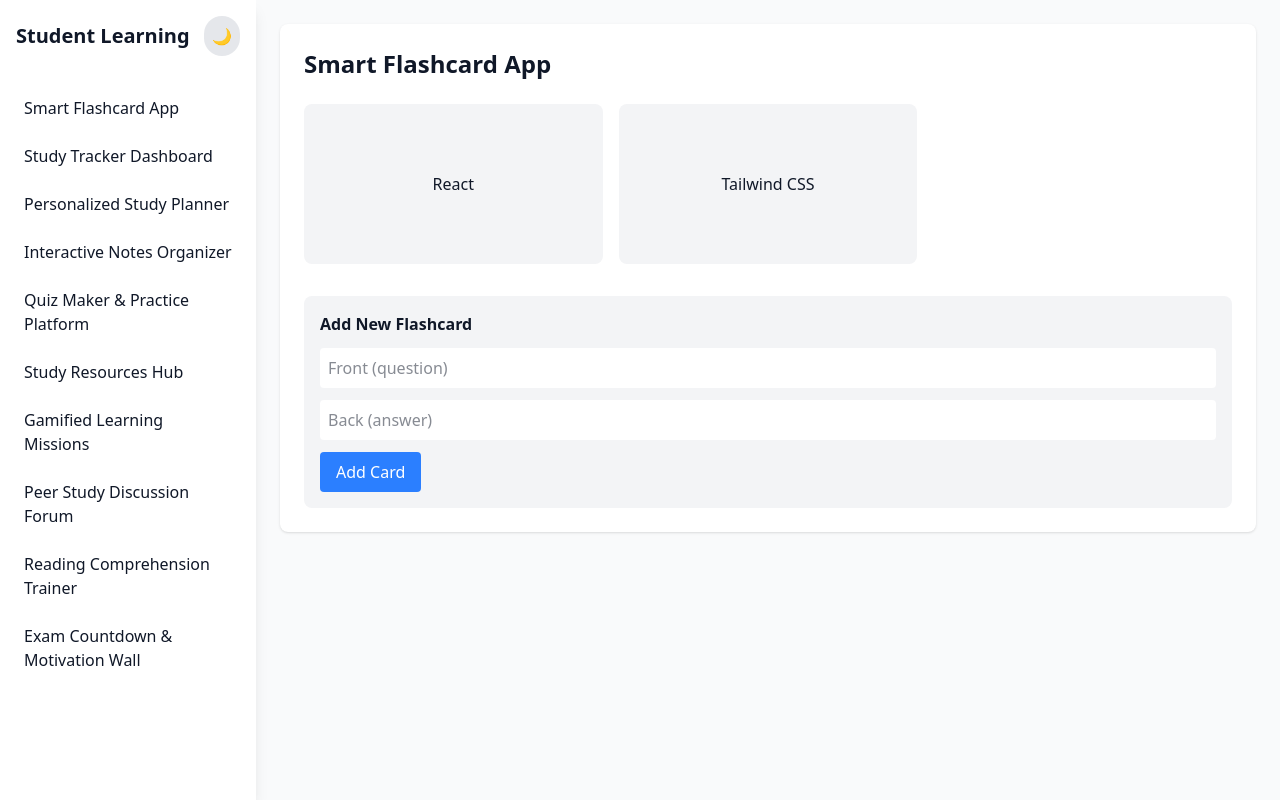
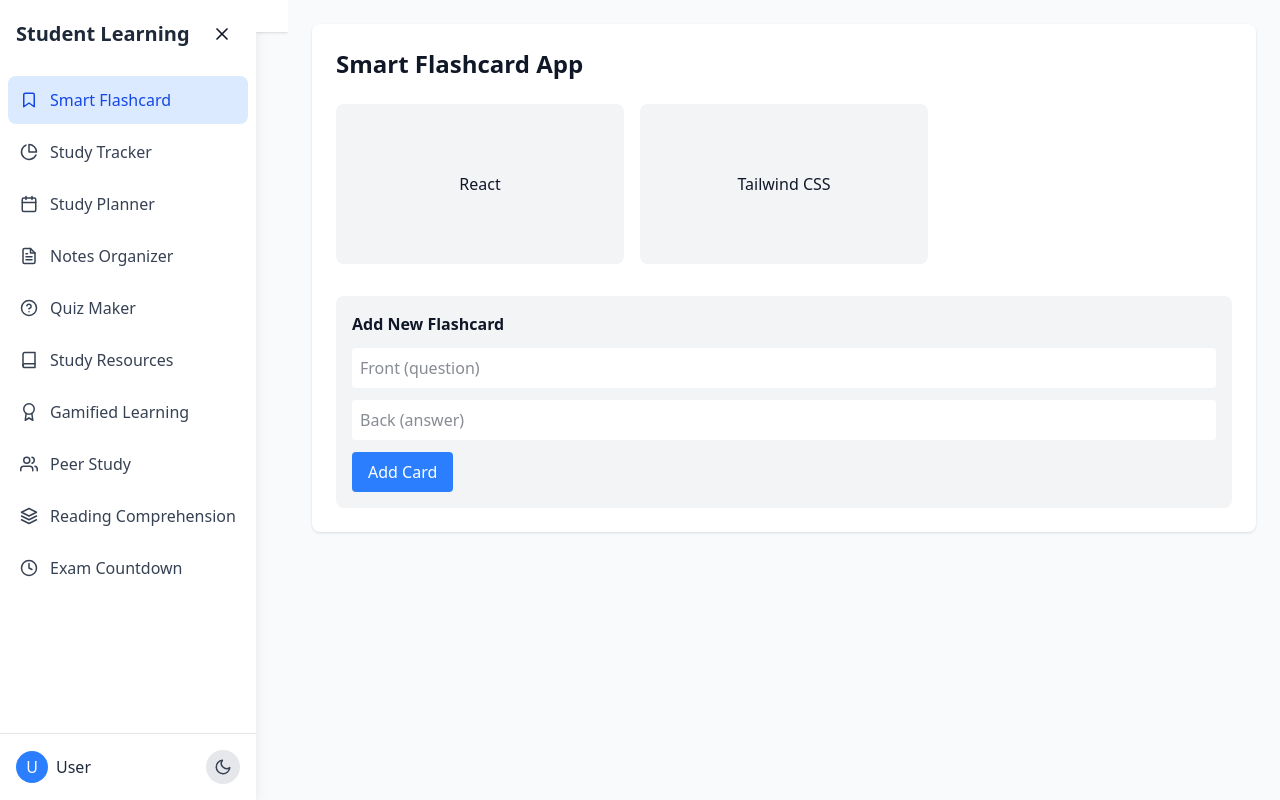
Before and after one commit to Hanifaseid/Student-guide, a React (Vite) app in the folder guider/: page / in a window 1280 px wide. Built offline with nearby package versions, Linux system fonts and the light colour scheme.

Commit message:
sidebar enhancement

```diff
--- a/guider/package.json
+++ b/guider/package.json
@@ -15,6 +15,7 @@
     "postcss": "^8.5.6",
     "react": "^19.1.0",
     "react-dom": "^19.1.0",
+    "react-icons": "^5.5.0",
     "tailwindcss": "^4.1.11"
   },
   "devDependencies": {
--- a/guider/src/components/Sidebar.jsx
+++ b/guider/src/components/Sidebar.jsx
@@ -1,42 +1,128 @@
+import { useState } from 'react';
+import {
+  FiHome,
+  FiBook,
+  FiCalendar,
+  FiFileText,
+  FiHelpCircle,
+  FiAward,
+  FiUsers,
+  FiClock,
+  FiSun,
+  FiMoon,
+  FiMenu,
+  FiX,
+  FiBookmark,
+  FiPieChart,
+  FiLayers
+} from 'react-icons/fi';
+
 const Sidebar = ({ darkMode, toggleDarkMode, setActiveComponent }) => {
+  const [isCollapsed, setIsCollapsed] = useState(false);
+  const [activeItem, setActiveItem] = useState('FlashcardApp');
+
   const menuItems = [
-    { name: 'FlashcardApp', label: 'Smart Flashcard App' },
-    { name: 'StudyTracker', label: 'Study Tracker Dashboard' },
-    { name: 'StudyPlanner', label: 'Personalized Study Planner' },
-    { name: 'NotesOrganizer', label: 'Interactive Notes Organizer' },
-    { name: 'QuizMaker', label: 'Quiz Maker & Practice Platform' },
-    { name: 'ResourcesHub', label: 'Study Resources Hub' },
-    { name: 'GamifiedLearning', label: 'Gamified Learning Missions' },
-    { name: 'DiscussionForum', label: 'Peer Study Discussion Forum' },
-    { name: 'ReadingTrainer', label: 'Reading Comprehension Trainer' },
-    { name: 'ExamCountdown', label: 'Exam Countdown & Motivation Wall' },
+    { name: 'FlashcardApp', label: 'Smart Flashcard', icon: <FiBookmark size={18} /> },
+    { name: 'StudyTracker', label: 'Study Tracker', icon: <FiPieChart size={18} /> },
+    { name: 'StudyPlanner', label: 'Study Planner', icon: <FiCalendar size={18} /> },
+    { name: 'NotesOrganizer', label: 'Notes Organizer', icon: <FiFileText size={18} /> },
+    { name: 'QuizMaker', label: 'Quiz Maker', icon: <FiHelpCircle size={18} /> },
+    { name: 'ResourcesHub', label: 'Study Resources', icon: <FiBook size={18} /> },
+    { name: 'GamifiedLearning', label: 'Gamified Learning', icon: <FiAward size={18} /> },
+    { name: 'DiscussionForum', label: 'Peer Study', icon: <FiUsers size={18} /> },
+    { name: 'ReadingTrainer', label: 'Reading Comprehension', icon: <FiLayers size={18} /> },
+    { name: 'ExamCountdown', label: 'Exam Countdown', icon: <FiClock size={18} /> },
   ];
 
+  const handleItemClick = (name) => {
+    setActiveItem(name);
+    setActiveComponent(name);
+  };
+
   return (
-    <div className={`w-64 p-4 ${darkMode ? 'bg-gray-800' : 'bg-white'} shadow-lg`}>
-      <div className="flex items-center justify-between mb-8">
-        <h1 className="text-xl font-bold">Student Learning</h1>
+    <div className="flex h-screen">
+      {/* Sidebar */}
+      <div
+        className={`${darkMode ? 'bg-gray-800' : 'bg-white'} shadow-lg transition-all duration-300 ease-in-out ${
+          isCollapsed ? 'w-20' : 'w-64'
+        }`}
+      >
+        <div className="flex flex-col h-full">
+          {/* Sidebar Header */}
+          <div className={`flex items-center ${isCollapsed ? 'justify-center p-4' : 'justify-between p-4'}`}>
+            {!isCollapsed && (
+              <h1 className={`text-xl font-bold ${darkMode ? 'text-white' : 'text-gray-800'}`}>Student Learning</h1>
+            )}
             <button
-          onClick={toggleDarkMode}
-          className={`p-2 rounded-full ${darkMode ? 'bg-gray-700 text-yellow-300' : 'bg-gray-200 text-gray-700'}`}
+              onClick={() => setIsCollapsed(!isCollapsed)}
+              className={`p-2 cursor-pointer rounded-full ${darkMode ? 'hover:bg-gray-700' : 'hover:bg-gray-100'}`}
             >
-          {darkMode ? '☀️' : '🌙'}
+              {isCollapsed ? <FiMenu size={20} /> : <FiX size={20} />}
             </button>
           </div>
-      <nav>
-        <ul className="space-y-2">
+
+          {/* Sidebar Menu */}
+          <nav className="flex-1 overflow-y-auto">
+            <ul className="space-y-1 p-2">
               {menuItems.map((item) => (
                 <li key={item.name}>
                   <button
-                onClick={() => setActiveComponent(item.name)}
-                className={`w-full text-left p-2 rounded ${darkMode ? 'hover:bg-gray-700' : 'hover:bg-gray-100'}`}
+                    onClick={() => handleItemClick(item.name)}
+                    className={`flex cursor-pointer items-center w-full p-3 rounded-lg transition-colors ${
+                      activeItem === item.name
+                        ? darkMode
+                          ? 'bg-blue-600 text-white'
+                          : 'bg-blue-100 text-blue-700'
+                        : darkMode
+                        ? 'hover:bg-gray-700 text-gray-200'
+                        : 'hover:bg-gray-100 text-gray-700'
+                    } ${isCollapsed ? 'justify-center' : ''}`}
                   >
-                {item.label}
+                    <span className={`${isCollapsed ? '' : 'mr-3'}`}>{item.icon}</span>
+                    {!isCollapsed && <span>{item.label}</span>}
                   </button>
                 </li>
               ))}
             </ul>
           </nav>
+
+          {/* Sidebar Footer */}
+          {!isCollapsed && (
+            <div className="p-4 border-t border-gray-200 dark:border-gray-700">
+              <div className="flex items-center justify-between">
+                <div className="flex items-center">
+                  <div className="w-8 h-8 rounded-full bg-blue-500 flex items-center justify-center text-white mr-2">
+                    U
+                  </div>
+                  <span className={darkMode ? 'text-white' : 'text-gray-800'}>User</span>
+                </div>
+                <button
+                  onClick={toggleDarkMode}
+                  className={`p-2 cursor-pointer rounded-full ${darkMode ? 'bg-gray-700 text-yellow-300' : 'bg-gray-200 text-gray-700'}`}
+                >
+                  {darkMode ? <FiSun size={18} /> : <FiMoon size={18} />}
+                </button>
+              </div>
+            </div>
+          )}
+        </div>
+      </div>
+
+      {/* Main Content Area */}
+      <div className="flex-1 flex flex-col overflow-hidden">
+        {/* Navbar */}
+        <div
+          className={`flex items-center justify-between p-4 shadow-sm ${
+            darkMode ? 'bg-gray-900 text-white' : 'bg-white text-gray-800'
+          }`}
+        >
+        </div>
+
+        {/* Page Content would go here */}
+        <div className="flex-1 overflow-y-auto p-4">
+          {/* Your main content would be rendered here based on activeComponent */}
+        </div>
+      </div>
     </div>
   );
 };
```
Also changed, not shown: 1 other file (tests, documents, lock files or other folders). Lines whose indentation alone changed are shown as unchanged.
